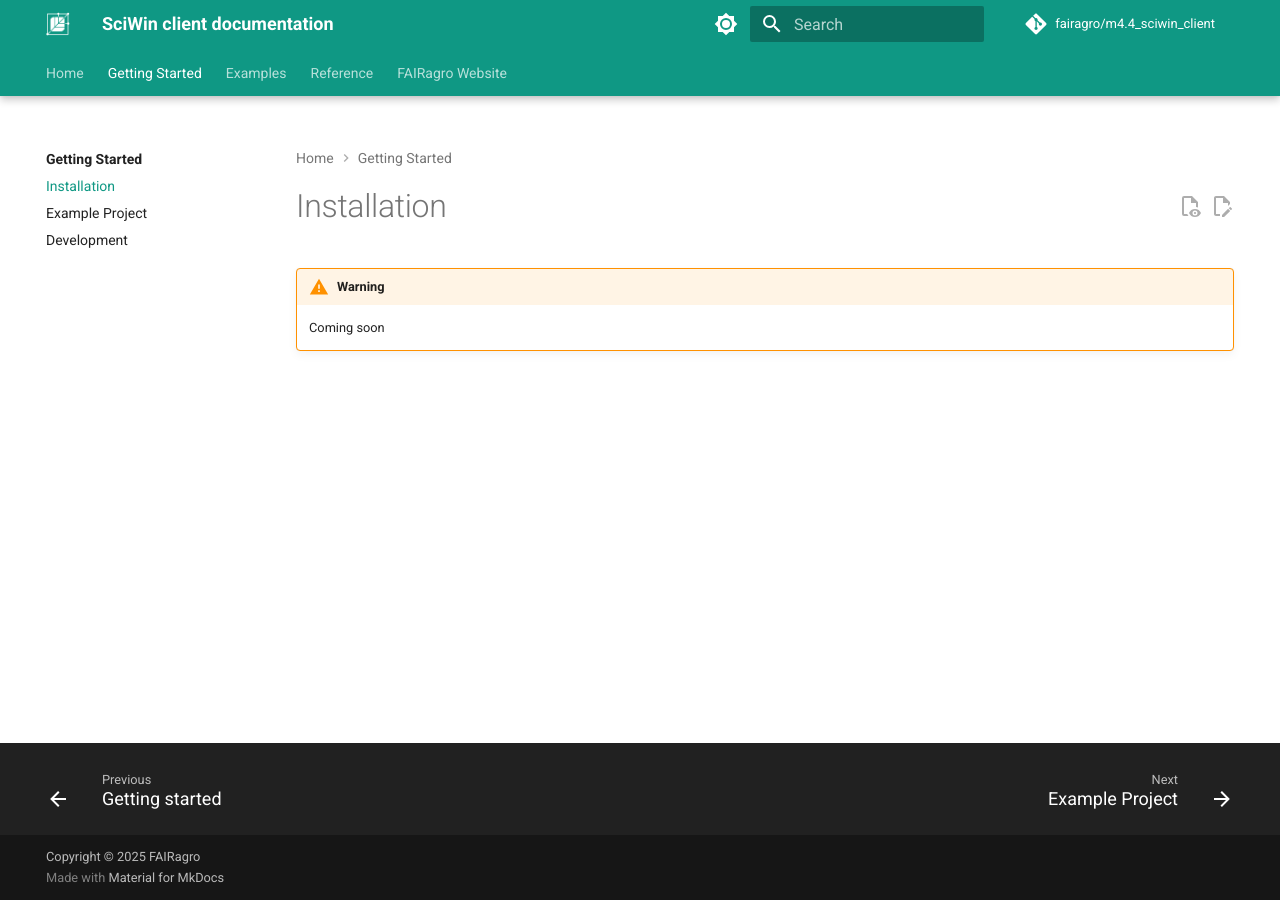
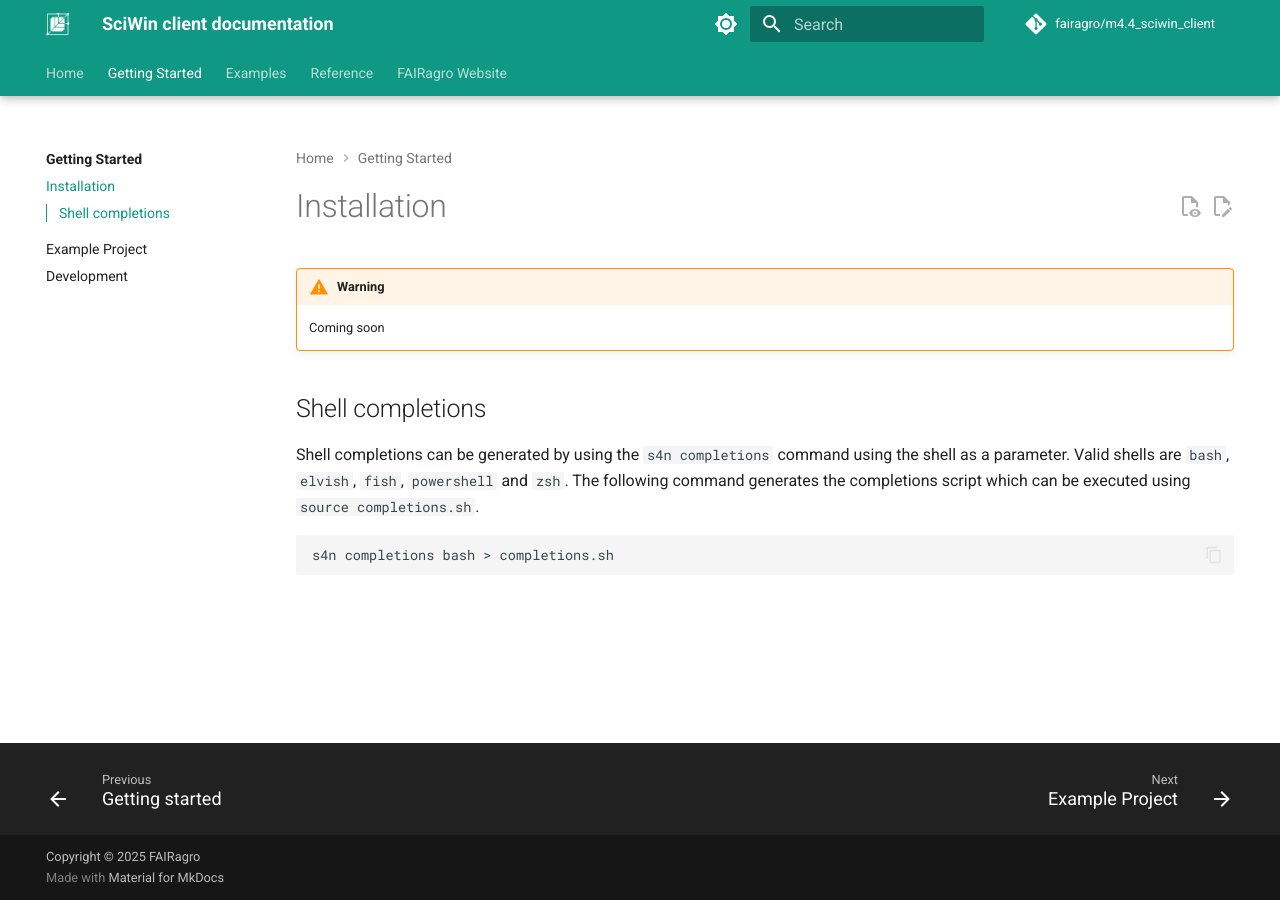
Before and after one commit to fairagro/m4.4_sciwin_client, an MkDocs documentation site: the page built from docs/getting-started/installation.md, in a window 1280 px wide. Built offline with MkDocs 1.6.1 and Material for MkDocs 9.7.7, drawn with Linux system fonts in a browser that asks for light colours; comment, search, counter and statistics services are not loaded.

Commit message:
added completions

````diff
--- a/docs/getting-started/installation.md
+++ b/docs/getting-started/installation.md
@@ -1,3 +1,10 @@
 # Installation
 !!! warning
     Coming soon
+
+## Shell completions
+Shell completions can be generated by using the `s4n completions` command using the shell as a parameter. Valid shells are `bash`, `elvish`, `fish`, `powershell` and `zsh`.
+The following command generates the completions script which can be executed using `source completions.sh`.
+```
+s4n completions bash > completions.sh
+```
--- a/docs/reference/index.md
+++ b/docs/reference/index.md
@@ -14,6 +14,7 @@ SciWIn client provides commands for project initialization ([`s4n init`](init.md
       annotate
       execute   Execution of CWL Files locally or on remote servers [aliases: ex]
       sync
+      completions  Generate shell completions
       help      Print this message or the help of the given subcommand(s)
 
     Options:
````
